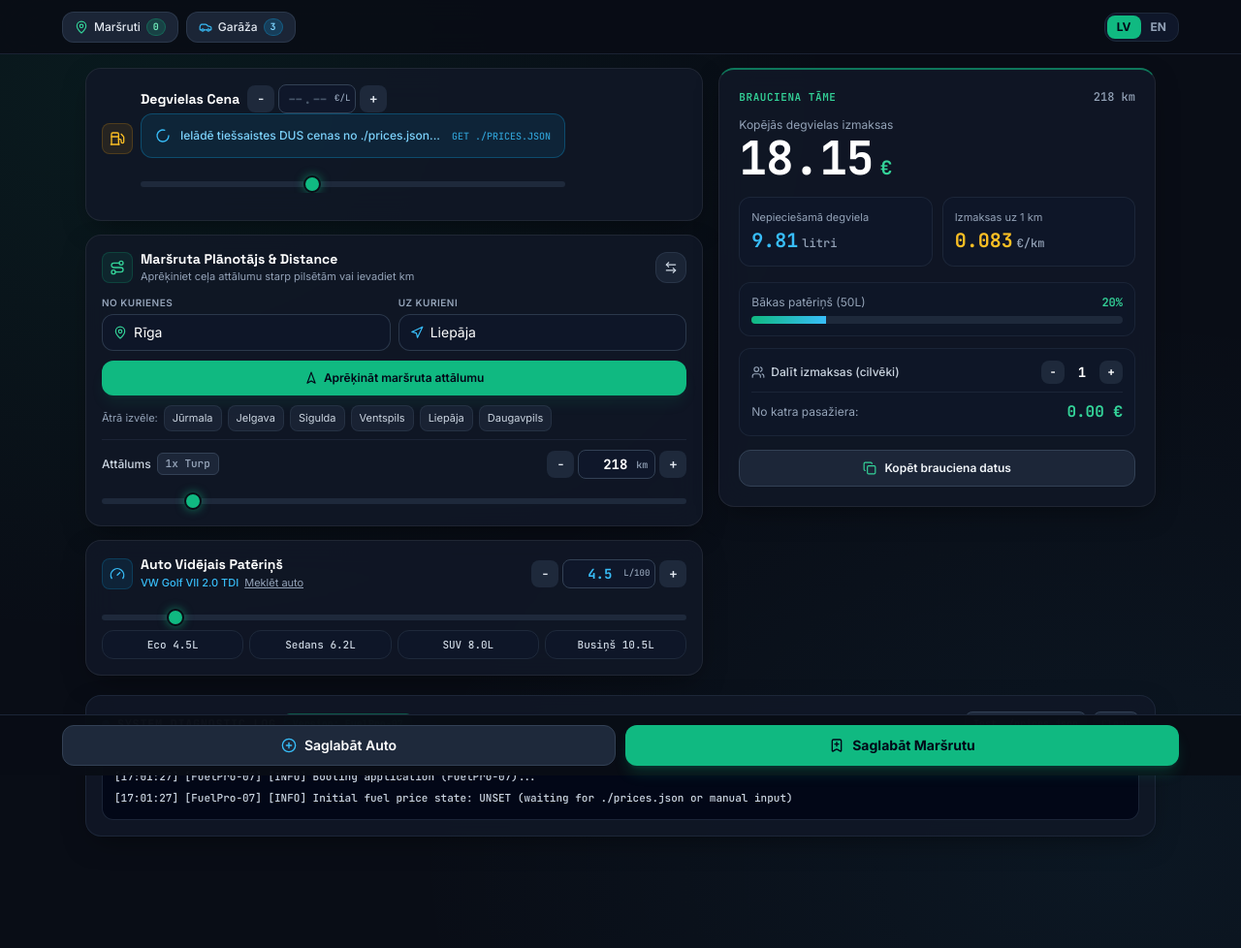
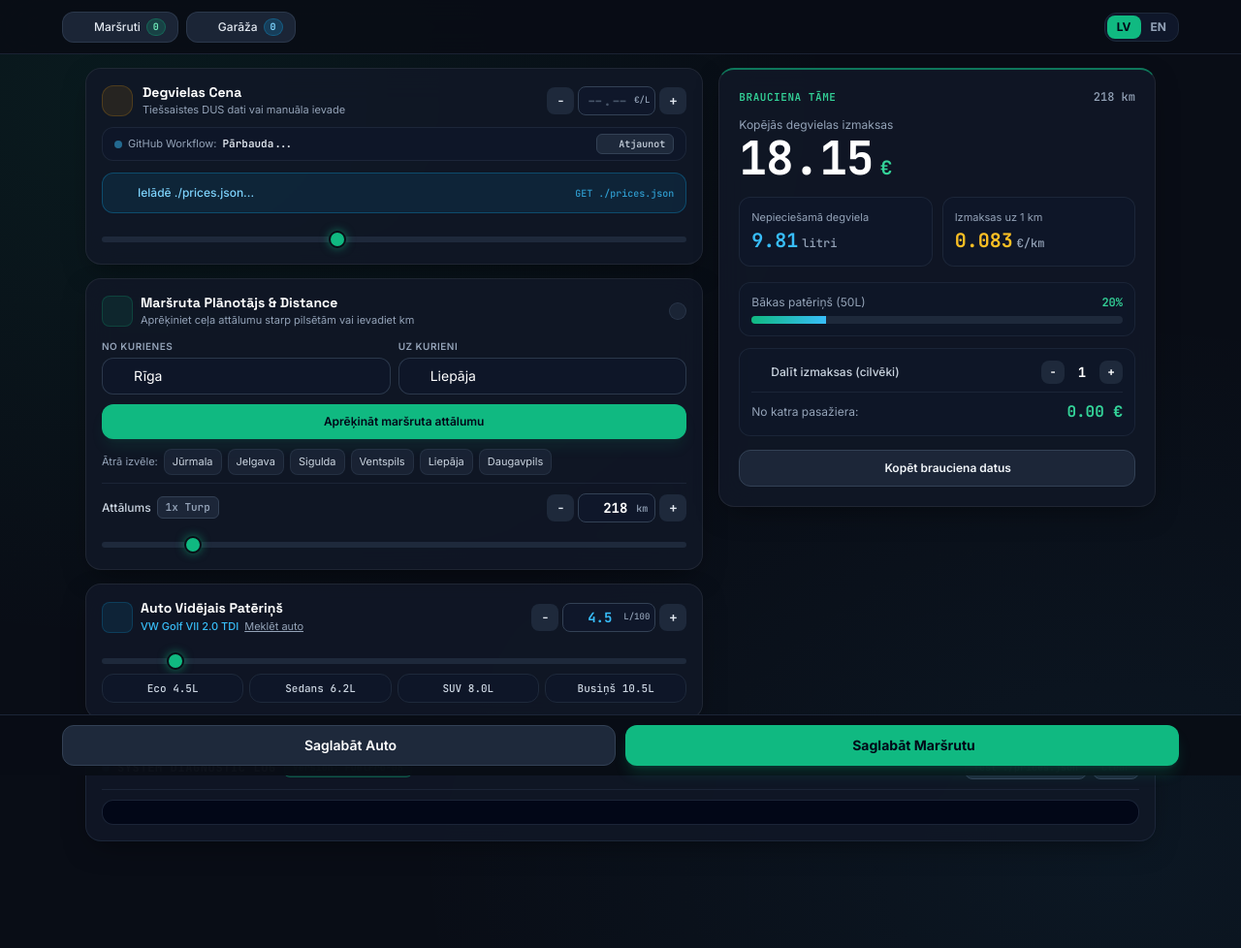
Before and after one commit to kuvalts/FuelPriceCalculator, a plain HTML site: page index.html in a window 1280 px wide. Shown: the whole page at 97% size. Drawn offline with nearby package versions, Linux system fonts and the light colour scheme.

Commit message:
Add files via upload

```diff
--- a/index.html
+++ b/index.html
@@ -117,17 +117,21 @@
             <!-- LEFT COLUMN: INPUT CARDS (7 cols) -->
             <div class="lg:col-span-7 space-y-3.5">
 
-                <!-- 1. LATVIAN DUS FUEL PRICE CARD (STRICTLY LIVE FROM ./prices.json OR ERROR STATE) -->
+                <!-- 1. LATVIAN DUS FUEL PRICE CARD (CLEAN MOBILE LAYOUT + WORKFLOW STATUS) -->
                 <section class="glass-panel rounded-2xl p-4">
-                    <div class="flex items-center justify-between gap-2 mb-3">
-                        <div class="flex items-center gap-2 min-w-0">
-                            <div class="w-8 h-8 rounded-lg bg-amber-500/10 border border-amber-500/20 flex items-center justify-center text-amber-400 shrink-0">
+                    <!-- Row 1: Title & Manual Stepper -->
+                    <div class="flex items-center justify-between gap-2 mb-2.5">
+                        <div class="flex items-center gap-2.5 min-w-0">
+                            <div class="w-8 h-8 rounded-xl bg-amber-500/10 border border-amber-500/20 flex items-center justify-center text-amber-400 shrink-0">
                                 <i data-lucide="fuel" class="w-4 h-4"></i>
                             </div>
-                            <div class="truncate">
-                                <div class="flex items-center gap-2">
-                                    <h2 class="text-sm font-display font-bold text-white truncate" data-i18n="fuel_price_title">Degvielas Cena</h2>
-                        <!-- Manual Price Stepper (Starts empty until ./prices.json loads or user enters manually) -->
+                            <div class="min-w-0">
+                                <h2 class="text-sm font-display font-bold text-white leading-tight truncate" data-i18n="fuel_price_title">Degvielas Cena</h2>
+                                <p class="text-[11px] text-slate-400 truncate" data-i18n="fuel_price_subtitle">Tiešsaistes DUS dati vai manuāla ievade</p>
+                            </div>
+                        </div>
+
+                        <!-- Manual Price Stepper -->
                         <div class="flex items-center gap-1 shrink-0">
                             <button onclick="stepValue('price', -0.01)" class="w-7 h-7 rounded-lg bg-slate-800 hover:bg-slate-700 text-slate-200 flex items-center justify-center font-mono text-sm">-</button>
                             <div class="relative">
@@ -138,30 +142,43 @@
                         </div>
                     </div>
 
-                    <!-- INITIAL LOADING STATE: Shown immediately on page open while fetching ./prices.json -->
-                    <div id="livePricesLoadingBox" class="mb-3 p-3.5 rounded-xl bg-sky-500/10 border border-sky-500/30 flex items-center justify-between gap-3">
-                        <div class="flex items-center gap-2.5 text-xs text-sky-300 font-medium">
-                            <i data-lucide="loader-2" class="w-4 h-4 text-sky-400 animate-spin shrink-0"></i>
-                            <span data-i18n="prices_loading_msg">Ielādē tiešsaistes DUS cenas no ./prices.json...</span>
+                    <!-- Row 2: GitHub Workflow Last Updated Bar -->
+                    <div class="flex items-center justify-between gap-2 px-3 py-1.5 mb-3 rounded-xl bg-slate-900/90 border border-slate-800/90 text-[11px]">
+                        <div class="flex items-center gap-1.5 min-w-0">
+                            <span id="workflowDot" class="w-2 h-2 rounded-full bg-sky-400 animate-pulse shrink-0"></span>
+                            <span class="text-slate-400 truncate" data-i18n="workflow_label">GitHub Workflow:</span>
+                            <span id="priceUpdatedBadge" class="font-mono font-semibold text-slate-200 truncate">Pārbauda...</span>
                         </div>
-                        <span class="text-[10px] font-mono text-sky-400/80 uppercase">GET ./prices.json</span>
+                        <button id="syncStatusBtn" onclick="fetchPricesJson(true)" class="inline-flex items-center gap-1 px-2 py-0.5 rounded-md bg-slate-800 hover:bg-slate-700 border border-slate-700 text-[10px] font-mono text-slate-300 shrink-0 transition">
+                            <i id="syncIcon" data-lucide="refresh-cw" class="w-2.5 h-2.5"></i>
+                            <span data-i18n="refresh_short">Atjaunot</span>
+                        </button>
                     </div>
 
-                    <!-- STRICT ERROR STATE: Shown when ./prices.json fails to load -->
+                    <!-- INITIAL LOADING STATE (4s max timeout, full width) -->
+                    <div id="livePricesLoadingBox" class="mb-3 p-3 rounded-xl bg-sky-500/10 border border-sky-500/30 flex items-center justify-between gap-2">
+                        <div class="flex items-center gap-2 text-xs text-sky-300 font-medium">
+                            <i data-lucide="loader-2" class="w-4 h-4 text-sky-400 animate-spin shrink-0"></i>
+                            <span data-i18n="prices_loading_msg">Ielādē ./prices.json...</span>
+                        </div>
+                        <span class="text-[10px] font-mono text-sky-400/80 shrink-0">GET ./prices.json</span>
+                    </div>
+
+                    <!-- STRICT ERROR STATE: Shown when ./prices.json is missing or invalid -->
                     <div id="livePricesErrorBox" class="hidden mb-3 p-3 rounded-xl bg-rose-500/10 border border-rose-500/30 flex items-center justify-between gap-2">
                         <div class="flex items-center gap-2 text-xs text-rose-300 font-medium">
                             <i data-lucide="alert-triangle" class="w-4 h-4 text-rose-400 shrink-0"></i>
-                            <span data-i18n="prices_load_failed">Failed to load data, please add manually</span>
+                            <span id="livePricesErrorText" data-i18n="prices_load_failed">Failed to load data, please add manually</span>
                         </div>
                         <button onclick="fetchPricesJson(true)" class="px-2.5 py-1 rounded-lg bg-rose-500/20 hover:bg-rose-500/30 border border-rose-500/40 text-rose-200 text-[11px] font-semibold shrink-0 transition" data-i18n="retry_btn">
-                            Mēģināt vēlreiz
+                            Retry
                         </button>
                     </div>
 
-                    <!-- LIVE STATION CONTAINER: Hidden unless ./prices.json succeeds! -->
+                    <!-- LIVE STATION CONTAINER: Shown when ./prices.json loads -->
                     <div id="livePricesContent" class="hidden">
                         <!-- Station Selector Tabs -->
-                        <div class="grid grid-cols-4 gap-1.5 p-1 bg-slate-900/90 rounded-xl border border-slate-800 mb-3">
+                        <div class="grid grid-cols-4 gap-1.5 p-1 bg-slate-900/90 rounded-xl border border-slate-800 mb-2.5">
                             <button onclick="selectStation('Virši')" id="stationBtn_Virši" class="py-1.5 rounded-lg text-xs font-semibold transition bg-emerald-500 text-slate-950">Virši</button>
                             <button onclick="selectStation('Circle K')" id="stationBtn_Circle K" class="py-1.5 rounded-lg text-xs font-semibold transition text-slate-400 hover:text-white">Circle K</button>
                             <button onclick="selectStation('Neste')" id="stationBtn_Neste" class="py-1.5 rounded-lg text-xs font-semibold transition text-slate-400 hover:text-white">Neste</button>
@@ -373,13 +390,13 @@
             </div>
         </div>
 
-        <!-- SYSTEM DIAGNOSTIC LOG & VERSION CONSOLE (FuelPro-07) -->
+        <!-- SYSTEM DIAGNOSTIC LOG & VERSION CONSOLE (FuelPro-08) -->
         <section class="mt-5 glass-panel rounded-2xl p-4 border border-slate-800/90">
             <div class="flex flex-wrap items-center justify-between gap-2 pb-2.5 mb-2.5 border-b border-slate-800/80">
                 <div class="flex items-center gap-2">
                     <span id="diagStatusDot" class="w-2 h-2 rounded-full bg-sky-400 animate-pulse"></span>
                     <h3 class="text-xs font-mono font-bold text-slate-200 uppercase tracking-wider">System Diagnostic Log</h3>
-                    <span class="px-2 py-0.5 rounded-md bg-emerald-500/15 border border-emerald-500/30 text-[10px] font-mono font-bold text-emerald-400">Version: FuelPro-07</span>
+                    <span class="px-2 py-0.5 rounded-md bg-emerald-500/15 border border-emerald-500/30 text-[10px] font-mono font-bold text-emerald-400">Version: FuelPro-08</span>
                 </div>
                 <div class="flex items-center gap-1.5">
                     <button onclick="fetchPricesJson(true)" class="px-2 py-1 rounded-lg bg-slate-800 hover:bg-slate-700 text-[10px] font-mono text-slate-300 border border-slate-700 transition">
@@ -536,7 +553,7 @@
     <div id="toast" class="fixed top-16 left-1/2 -translate-x-1/2 z-50 hidden px-4 py-2 rounded-xl bg-emerald-500 text-slate-950 font-semibold text-xs shadow-xl"></div>
 
     <script>
-        const APP_VERSION = "FuelPro-07";
+        const APP_VERSION = "FuelPro-08";
 
         const i18n = {
             lv: {
@@ -544,7 +561,9 @@
                 nav_garage: "Garāža",
                 fuel_price_title: "Degvielas Cena",
                 fuel_price_subtitle: "Tiešsaistes DUS dati vai manuāla ievade",
-                prices_loading_msg: "Ielādē tiešsaistes DUS cenas no ./prices.json...",
+                workflow_label: "GitHub Workflow:",
+                refresh_short: "Atjaunot",
+                prices_loading_msg: "Ielādē ./prices.json...",
                 prices_load_failed: "Neizdevās ielādēt datus, lūdzu ievadiet manuāli (Failed to load data, please add manually)",
                 retry_btn: "Mēģināt vēlreiz",
                 diesel_short: "Dīzelis",
@@ -594,7 +613,9 @@
                 nav_garage: "Garage",
                 fuel_price_title: "Fuel Price",
                 fuel_price_subtitle: "Live station data or manual entry",
-                prices_loading_msg: "Loading live station prices from ./prices.json...",
+                workflow_label: "GitHub Workflow:",
+                refresh_short: "Refresh",
+                prices_loading_msg: "Loading ./prices.json...",
                 prices_load_failed: "Failed to load data, please add manually",
                 retry_btn: "Retry",
                 diesel_short: "Diesel",
@@ -619,29 +640,30 @@
                 per_person_label: "Cost per person:",
                 copy_summary_btn: "Copy trip summary",
                 btn_save_car: "Save Car",
-                btn_save_route: "Save Route",
-                drawer_routes_title: "Saved Routes",
-                drawer_garage_title: "My Garage & Car Database",
-                tab_my_cars: "My Cars",
-                tab_db_search: "Search Database (45,000+)",
-                add_custom_car_title: "Add Custom Vehicle",
-                save_to_garage_btn: "Save to Garage",
-                db_disclaimer: "⚠️ Note: This data is for informational purposes derived from technical databases. Real-world fuel consumption may vary depending on driving style, road conditions, and vehicle condition.",
-                live_api_title: "Global Vehicle API Lookup (1984–2026)",
-                eu_catalog_title: "European & Baltic Popular Car Catalog (TDI / TSI / D5 / d)",
-                use_car_btn: "Select",
-                add_from_db_btn: "Add Car",
-                no_routes: "No saved routes yet.",
-                toast_route_saved: "Route saved!",
-                toast_car_saved: "Car saved to garage!",
-                toast_car_selected: "Vehicle selected!",
-                toast_prices_synced: "Live station prices loaded!",
-                toast_prices_failed: "Failed to load ./prices.json!",
-                toast_copied: "Trip summary copied!"
-            }
+            { make: "Subaru", model: "Outback 2.5i AWD", year: "2015–2024", fuel: "95E", cons: 7.3, tank: 60 },
+            { make: "Lexus", model: "RX 450h AWD", year: "2015–2023", fuel: "95E", cons: 6.2, tank: 65 }
+        ];
+
+        const LV_CITIES = {
+            "rīga": { lat: 56.9496, lon: 24.1052 },
+            "riga": { lat: 56.9496, lon: 24.1052 },
+            "jūrmala": { lat: 56.9680, lon: 23.7704 },
+            "jurmala": { lat: 56.9680, lon: 23.7704 },
+            "jelgava": { lat: 56.6511, lon: 23.7214 },
+            "sigulda": { lat: 57.1537, lon: 24.8595 },
+            "ventspils": { lat: 57.3937, lon: 21.5647 },
+            "liepāja": { lat: 56.5047, lon: 21.0108 },
+            "liepaja": { lat: 56.5047, lon: 21.0108 },
+            "daugavpils": { lat: 55.8747, lon: 26.5362 },
+            "valmiera": { lat: 57.5385, lon: 25.4264 },
+            "cēsis": { lat: 57.3119, lon: 25.2746 },
+            "kandava": { lat: 57.0406, lon: 22.7747 },
+            "talsi": { lat: 57.2456, lon: 22.5814 },
+            "rēzekne": { lat: 56.5099, lon: 27.3331 },
+            "jēkabpils": { lat: 56.4975, lon: 25.8662 },
+            "ogre": { lat: 56.8149, lon: 24.6045 }
         };
 
-        // --- EUROPEAN & LATVIAN VEHICLE CATALOG ---
         // NO PRE-PRICES! Price starts at 0 (unloaded) until ./prices.json is fetched or user types a price manually.
         let state = {
             lang: 'lv',
@@ -686,45 +708,38 @@
             const out = document.getElementById('systemLogOutput');
             if (out) out.innerHTML = '';
             logDiagnostic(`Log cleared. Running ${APP_VERSION}`, 'INFO');
-        }
-
-        // --- INITIALIZATION ---
-        window.addEventListener('DOMContentLoaded', () => {
-            logDiagnostic(`Booting application (${APP_VERSION})...`, 'INFO');
-            logDiagnostic(`Initial fuel price state: UNSET (waiting for ./prices.json or manual input)`, 'INFO');
-            initApiYearsDropdown();
-            renderSavedCars();
-            renderSavedRoutes();
-            renderCarDatabase();
-            calculateAll();
-            fetchPricesJson(false); // Strictly check ./prices.json on startup
-            lucide.createIcons();
-        });
-
-        // --- STRICT ./prices.json LOADER (NO PRE-PRICES, LOADING INDICATOR -> LIVE OR ERROR) ---
+        // --- STRICT ./prices.json LOADER (NO PRE-PRICES, 4s TIMEOUT, SHOWS WORKFLOW TIMESTAMP) ---
         async function fetchPricesJson(showNotification = false) {
             const icon = document.getElementById('syncIcon');
             const badge = document.getElementById('priceUpdatedBadge');
-            const statusBtn = document.getElementById('syncStatusBtn');
+            const workflowDot = document.getElementById('workflowDot');
             const loadingBox = document.getElementById('livePricesLoadingBox');
             const errorBox = document.getElementById('livePricesErrorBox');
             const liveContent = document.getElementById('livePricesContent');
             const diagDot = document.getElementById('diagStatusDot');
 
             if (icon) icon.classList.add('animate-spin');
-            loadingBox.classList.remove('hidden');
-            errorBox.classList.add('hidden');
-            liveContent.classList.add('hidden');
-            badge.textContent = 'LOADING...';
+            if (loadingBox) loadingBox.classList.remove('hidden');
+            if (errorBox) errorBox.classList.add('hidden');
+            if (liveContent) liveContent.classList.add('hidden');
+            if (badge) {
+                badge.textContent = state.lang === 'lv' ? 'Ielādē...' : 'Loading...';
+                badge.className = "font-mono font-semibold text-sky-400 truncate";
+            }
+            if (workflowDot) workflowDot.className = "w-2 h-2 rounded-full bg-sky-400 animate-pulse shrink-0";
 
             const url = `./prices.json?t=${Date.now()}`;
             logDiagnostic(`Fetching live fuel prices from: ${url}`, 'INFO');
 
+            const controller = new AbortController();
+            const timeoutId = setTimeout(() => controller.abort(), 4500);
+
             try {
-                const res = await fetch(url, { cache: "no-store" });
+                const res = await fetch(url, { cache: "no-store", signal: controller.signal });
+                clearTimeout(timeoutId);
                 logDiagnostic(`HTTP response status: ${res.status} ${res.statusText}`, res.ok ? 'INFO' : 'ERROR');
 
-                if (!res.ok) throw new Error(`HTTP ${res.status} (${res.statusText})`);
+                if (!res.ok) throw new Error(`HTTP ${res.status} (${res.statusText} - check if prices.json exists in repo root)`);
 
                 const rawText = await res.text();
                 let data;
@@ -745,15 +760,19 @@
                 state.stationPrices = data;
                 state.liveDataLoaded = true;
 
-                loadingBox.classList.add('hidden');
-                errorBox.classList.add('hidden');
-                liveContent.classList.remove('hidden');
+                if (loadingBox) loadingBox.classList.add('hidden');
+                if (errorBox) errorBox.classList.add('hidden');
+                if (liveContent) liveContent.classList.remove('hidden');
 
-                badge.textContent = data.updated ? `LIVE (${data.updated})` : 'LIVE';
-                statusBtn.className = "inline-flex items-center gap-1 px-1.5 py-0.5 rounded-md bg-emerald-500/10 border border-emerald-500/30 text-[10px] font-mono text-emerald-400 hover:bg-emerald-500/20 transition";
+                const lastUpdatedStr = data.updated ? data.updated : (state.lang === 'lv' ? 'Aktīvs (nav laika zīmoga)' : 'Active (no timestamp)');
+                if (badge) {
+                    badge.textContent = `${lastUpdatedStr}`;
+                    badge.className = "font-mono font-semibold text-emerald-400 truncate";
+                }
+                if (workflowDot) workflowDot.className = "w-2 h-2 rounded-full bg-emerald-400 shrink-0";
                 if (diagDot) diagDot.className = "w-2 h-2 rounded-full bg-emerald-400";
 
-                logDiagnostic(`SUCCESS! Loaded stations: ${foundStations.join(', ')} | Updated timestamp: "${data.updated || 'N/A'}"`, 'OK');
+                logDiagnostic(`SUCCESS! GitHub Workflow updated timestamp: "${lastUpdatedStr}" | Stations: ${foundStations.join(', ')}`, 'OK');
                 if (data['Virši']) {
                     logDiagnostic(`Virši rates -> 95E: ${data['Virši']['95E']}€, 98E: ${data['Virši']['98E']}€, Diesel: ${data['Virši']['Diesel']}€, LPG: ${data['Virši']['LPG']}€`, 'OK');
                 }
@@ -761,16 +780,19 @@
                 applyStationAndFuelUI();
                 if (showNotification) showToast(i18n[state.lang].toast_prices_synced);
             } catch (err) {
-                // FAILED TO READ DATA: Hide loading & station buttons, show strict error message, leave price unset unless user typed one
+                clearTimeout(timeoutId);
                 state.stationPrices = null;
                 state.liveDataLoaded = false;
 
-                loadingBox.classList.add('hidden');
-                liveContent.classList.add('hidden');
-                errorBox.classList.remove('hidden');
+                if (loadingBox) loadingBox.classList.add('hidden');
+                if (liveContent) liveContent.classList.add('hidden');
+                if (errorBox) errorBox.classList.remove('hidden');
 
-                badge.textContent = 'FAILED';
-                statusBtn.className = "inline-flex items-center gap-1 px-1.5 py-0.5 rounded-md bg-rose-500/15 border border-rose-500/30 text-[10px] font-mono text-rose-400 hover:bg-rose-500/25 transition";
+                if (badge) {
+                    badge.textContent = `FAILED (${err.message.slice(0, 28)})`;
+                    badge.className = "font-mono font-semibold text-rose-400 truncate";
+                }
+                if (workflowDot) workflowDot.className = "w-2 h-2 rounded-full bg-rose-500 shrink-0";
                 if (diagDot) diagDot.className = "w-2 h-2 rounded-full bg-rose-500";
 
                 logDiagnostic(`FAILED to load ./prices.json -> ${err.message}. Waiting for manual price input.`, 'ERROR');
```
